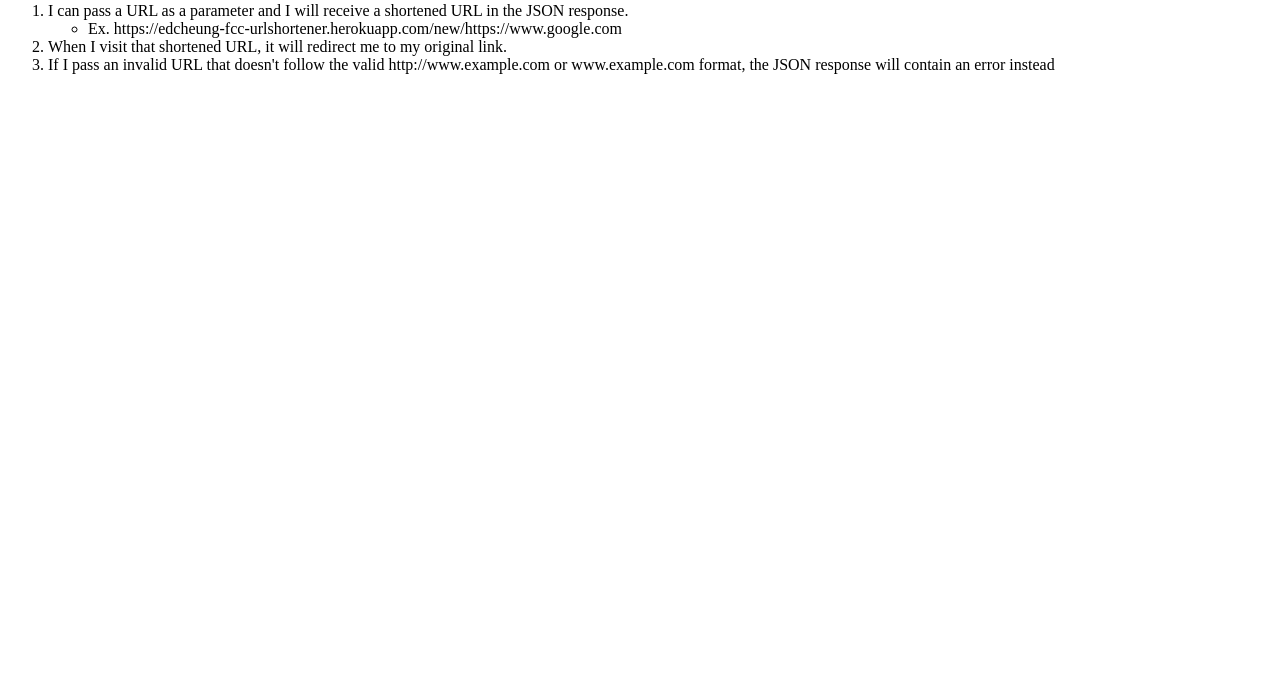
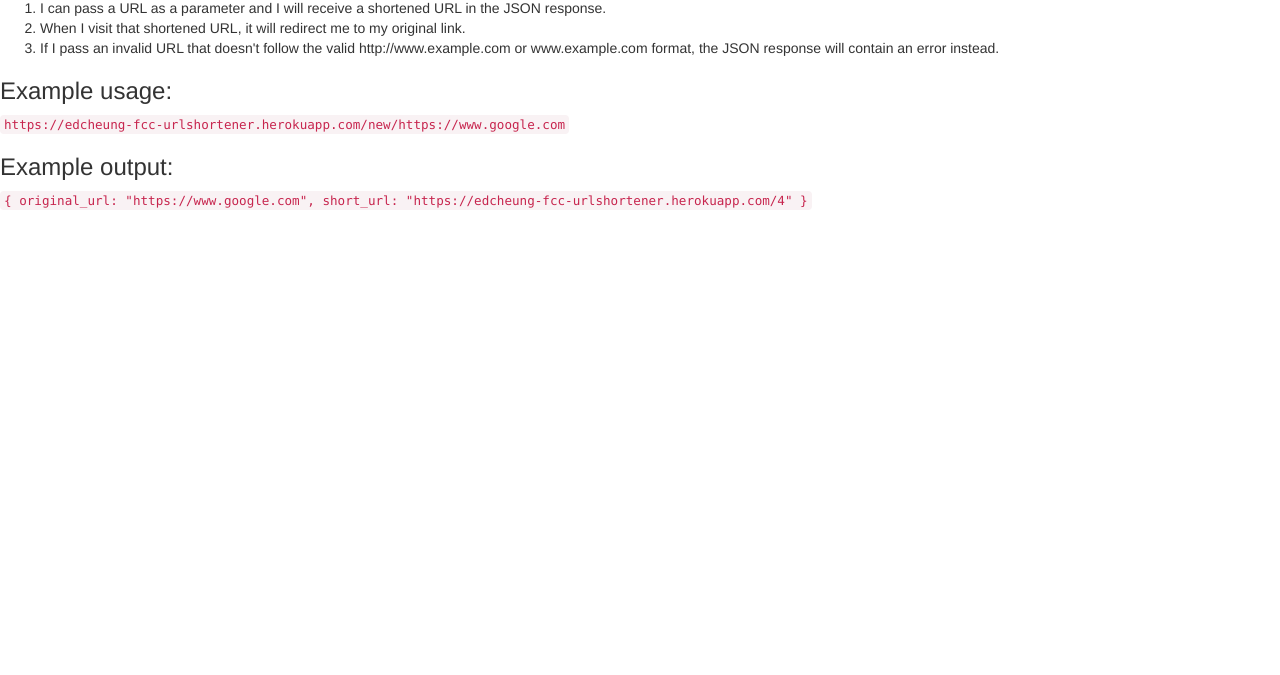
Before and after one commit to edcheung1/fcc-basejump-urlshortener, a website: page public/index.html in a window 1280 px wide. Shown: the part 125-800 px from the top of the page. Drawn offline with nearby package versions, Linux system fonts and the light colour scheme.

Commit message:
Updated landing page

```diff
--- a/public/index.html
+++ b/public/index.html
@@ -2,18 +2,25 @@
 <html>
 	<head>
 		<title>Ed's URL Shortener Microservice</title>
+		<link rel="stylesheet" href="https://maxcdn.bootstrapcdn.com/bootstrap/3.3.6/css/bootstrap.min.css">
 	</head>
 	<body>
 		<h1>Ed's URL Shortener Microservice</h1>
 		<h2>User stories:</h2>
 		<ol>
 			<li>I can pass a URL as a parameter and I will receive a shortened URL in the JSON response.
-				<ul>
-					<li>Ex. https://edcheung-fcc-urlshortener.herokuapp.com/new/https://www.google.com</li>
-				</ul>
 			</li>
 			<li>When I visit that shortened URL, it will redirect me to my original link.</li>
-			<li>If I pass an invalid URL that doesn't follow the valid http://www.example.com or www.example.com format, the JSON response will contain an error instead</li>
+			<li>If I pass an invalid URL that doesn't follow the valid http://www.example.com or www.example.com format, the JSON response will contain an error instead.</li>
 		</ol>
+		<h3>Example usage:</h3>
+		<code>https://edcheung-fcc-urlshortener.herokuapp.com/new/https://www.google.com</code>
+		<h3>Example output:</h3>
+		<code>
+			{
+				original_url: "https://www.google.com",
+				short_url: "https://edcheung-fcc-urlshortener.herokuapp.com/4"
+			}
+		</code>
 	</body>
 </html>
```
